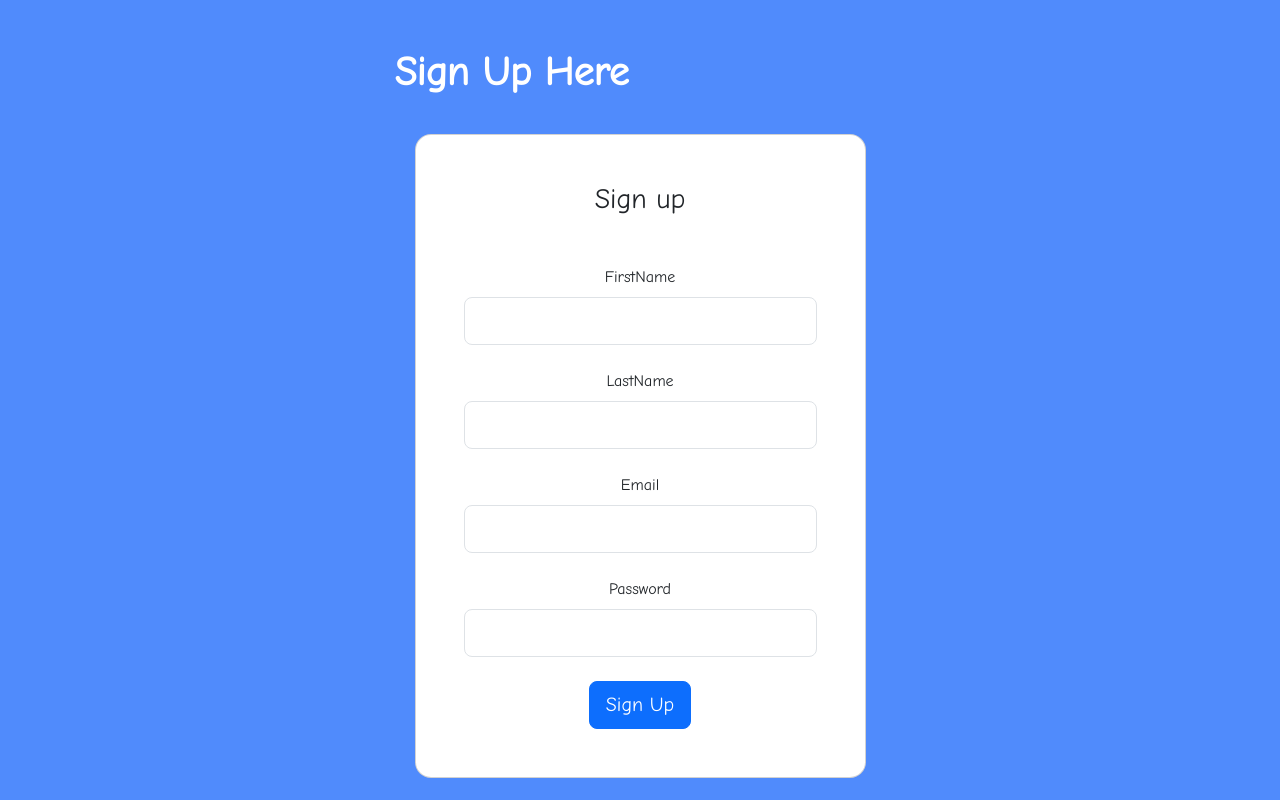
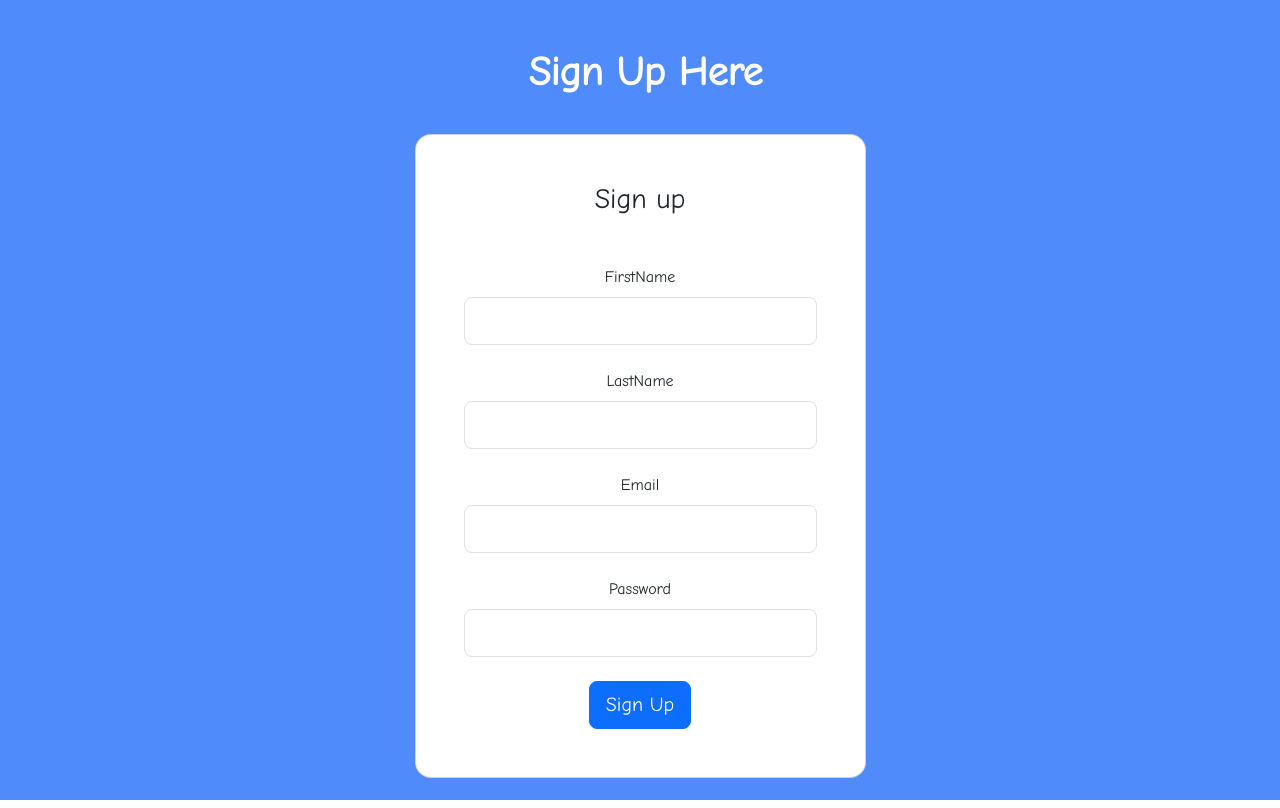
Before and after one commit to HectorRivera21/Todo-List, a React (Create React App) app in the folder todo-list/: page / in a window 1280 px wide. Both pictures are taken after typing "name@example.com", "Sample123" into the empty fields and a click on the button "Sign Up". Built offline with nearby package versions, Linux system fonts and the light colour scheme; no server answers.

Commit message:
fixed some css problems

```diff
--- a/todo-list/src/App.css
+++ b/todo-list/src/App.css
@@ -5,7 +5,7 @@
 }
 .todoTitle{
   font-weight: bold;
-  padding-left: 30%;
+  margin-left: 10%;
 }
 
 .cascading-right {
@@ -55,10 +55,11 @@ i{
 {
   background-color: #dd4b39;
 }
-#titleLogin
+#titleSignup
 {
   color: white;
   font-weight: bold;
+  padding-left: 40%;
 }
 .TodoList li
 {
--- a/todo-list/src/Components/signUp.js
+++ b/todo-list/src/Components/signUp.js
@@ -30,7 +30,7 @@ function SignUp ({onCancel})
   return(
     <section id="loginSection" className="vh-100">
         <div className="container py-5 h-100">
-            <h1 id='titleLogin'className='text-justify-center'>Sign Up Here</h1>
+            <h1 id='titleSignup'className='text-justify-center'>Sign Up Here</h1>
             <div className="row d-flex justify-content-center align-items-center h-100">
 
                 <div className="col-12 col-md-8 col-lg-6 col-xl-5">
```
